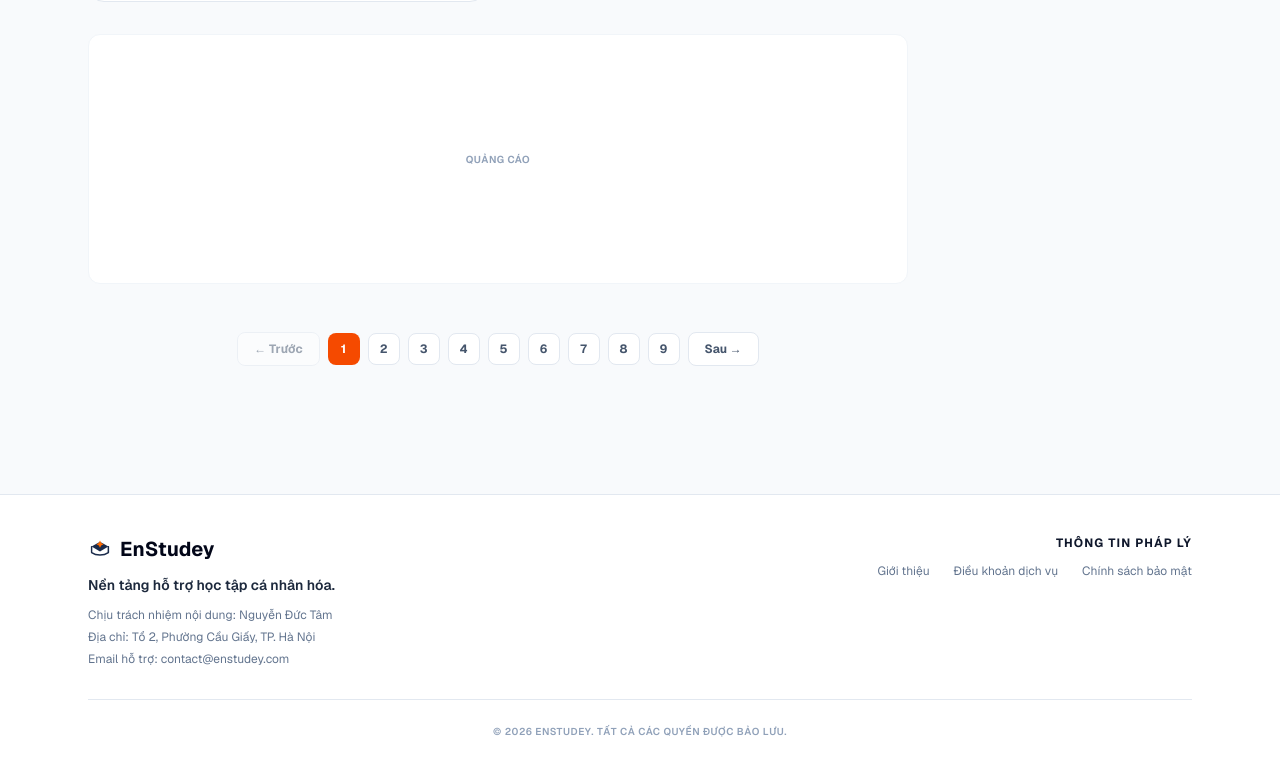
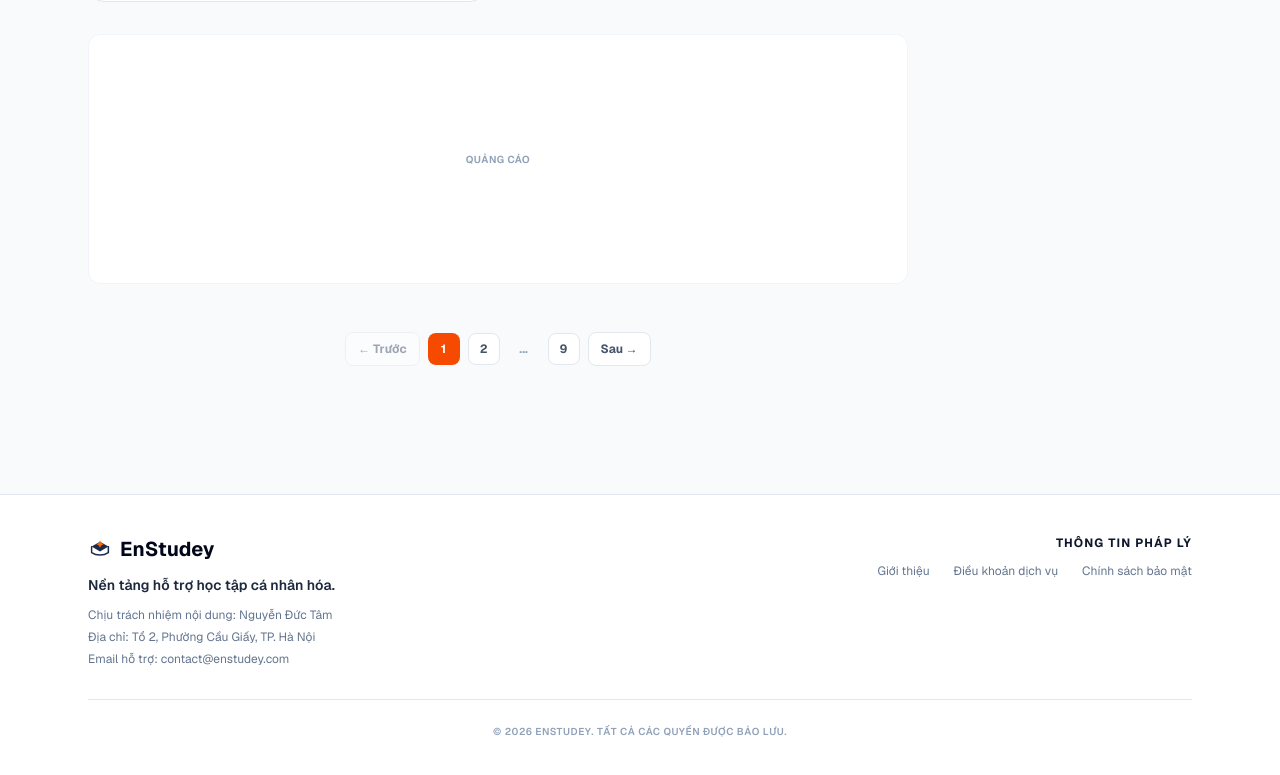
Before and after one commit to enstudey/enstudeyfe, a Next.js app: page /tin-tuc in a window 1280 px wide. Shown: the part 2914-3689 px from the top of the page. Built offline with nearby package versions, Linux system fonts and the light colour scheme.

Commit message:
feat: fix pagination tin tuc

```diff
--- a/app/tin-tuc/BlogListClient.tsx
+++ b/app/tin-tuc/BlogListClient.tsx
@@ -190,38 +190,91 @@ export default function BlogListClient({ posts, initialPage }: BlogListClientPro
 
             {/* Pagination Controls - Tối ưu hóa SEO & AdSense (Crawlable) */}
             {totalPages > 1 && (
-              <div className="flex items-center justify-center gap-2 pt-6">
+              <div className="flex items-center justify-center gap-1.5 sm:gap-2 pt-6">
                 <Link
                   href={`/tin-tuc?page=${currentPage - 1}`}
-                  className={`px-4 py-2 text-xs font-bold rounded-lg border border-slate-200 dark:border-zinc-800 bg-white dark:bg-zinc-900 text-slate-600 dark:text-zinc-400 hover:bg-slate-55 dark:hover:bg-zinc-800 transition ${
+                  className={`px-3 py-2 text-xs font-bold rounded-lg border border-slate-200 dark:border-zinc-800 bg-white dark:bg-zinc-900 text-slate-600 dark:text-zinc-400 hover:bg-slate-55 dark:hover:bg-zinc-800 transition ${
                     currentPage === 1 ? "pointer-events-none opacity-50" : ""
                   }`}
                 >
-                  &larr; Trước
+                  &larr;<span className="hidden sm:inline">&nbsp;Trước</span>
                 </Link>
-                {Array.from({ length: totalPages }, (_, index) => {
-                  const pageNumber = index + 1;
+
+                {(() => {
+                  const range: (number | { label: string; page: number })[] = [];
+                  const leftBoundary = Math.max(currentPage - 1, 1);
+                  const rightBoundary = Math.min(currentPage + 1, totalPages);
+
+                  // Luôn thêm trang 1
+                  range.push(1);
+
+                  // Xử lý khoảng cách bên trái
+                  if (leftBoundary > 2) {
+                    if (leftBoundary === 3) {
+                      range.push(2);
+                    } else {
+                      range.push({ label: "...", page: Math.max(currentPage - 2, 1) });
+                    }
+                  }
+
+                  // Thêm các trang ở giữa (tránh trùng với trang 1 hoặc trang cuối)
+                  for (let i = leftBoundary; i <= rightBoundary; i++) {
+                    if (i !== 1 && i !== totalPages) {
+                      range.push(i);
+                    }
+                  }
+
+                  // Xử lý khoảng cách bên phải
+                  if (rightBoundary < totalPages - 1) {
+                    if (rightBoundary === totalPages - 2) {
+                      range.push(totalPages - 1);
+                    } else {
+                      range.push({ label: "...", page: Math.min(currentPage + 2, totalPages) });
+                    }
+                  }
+
+                  // Luôn thêm trang cuối nếu tổng số trang > 1
+                  if (totalPages > 1) {
+                    range.push(totalPages);
+                  }
+
+                  return range.map((item, index) => {
+                    if (typeof item === "object") {
                       return (
                         <Link
-                      key={pageNumber}
-                      href={`/tin-tuc?page=${pageNumber}`}
+                          key={`dots-${index}`}
+                          href={`/tin-tuc?page=${item.page}`}
+                          className="flex items-center justify-center w-8 h-8 text-xs font-bold text-slate-400 dark:text-zinc-500 hover:text-orange-600 dark:hover:text-orange-500 hover:bg-slate-100 dark:hover:bg-zinc-800 rounded-lg transition"
+                          title={`Đi tới trang ${item.page}`}
+                        >
+                          {item.label}
+                        </Link>
+                      );
+                    }
+
+                    return (
+                      <Link
+                        key={item}
+                        href={`/tin-tuc?page=${item}`}
                         className={`flex items-center justify-center w-8 h-8 text-xs font-bold rounded-lg transition ${
-                        currentPage === pageNumber
+                          currentPage === item
                             ? "bg-orange-600 text-white"
                             : "border border-slate-200 dark:border-zinc-800 bg-white dark:bg-zinc-900 text-slate-600 dark:text-zinc-400 hover:bg-slate-50 dark:hover:bg-zinc-800"
                         }`}
                       >
-                      {pageNumber}
+                        {item}
                       </Link>
                     );
-                })}
+                  });
+                })()}
+
                 <Link
                   href={`/tin-tuc?page=${currentPage + 1}`}
-                  className={`px-4 py-2 text-xs font-bold rounded-lg border border-slate-200 dark:border-zinc-800 bg-white dark:bg-zinc-900 text-slate-600 dark:text-zinc-400 hover:bg-slate-55 dark:hover:bg-zinc-800 transition ${
+                  className={`px-3 py-2 text-xs font-bold rounded-lg border border-slate-200 dark:border-zinc-800 bg-white dark:bg-zinc-900 text-slate-600 dark:text-zinc-400 hover:bg-slate-55 dark:hover:bg-zinc-800 transition ${
                     currentPage === totalPages ? "pointer-events-none opacity-50" : ""
                   }`}
                 >
-                  Sau &rarr;
+                  <span className="hidden sm:inline">Sau&nbsp;</span>&rarr;
                 </Link>
               </div>
             )}
```
Lines whose indentation alone changed are shown as unchanged.
